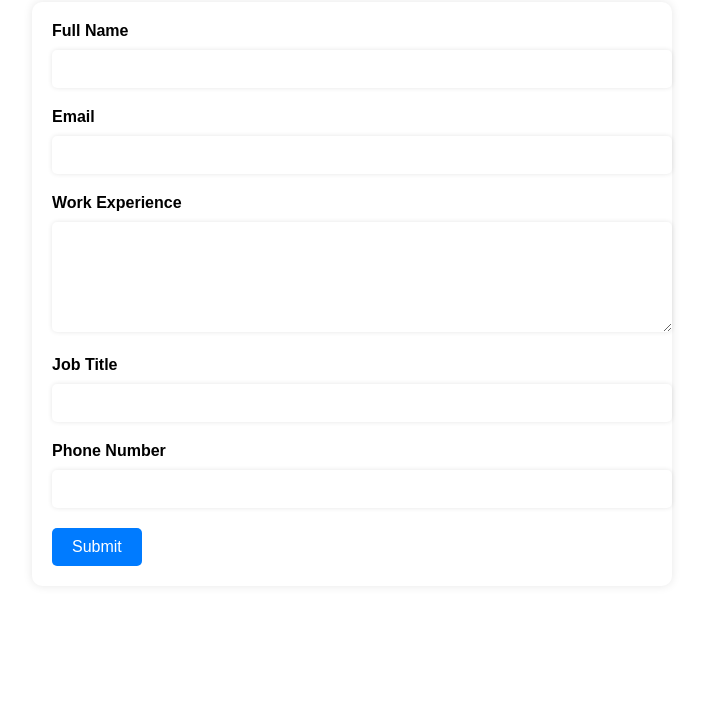
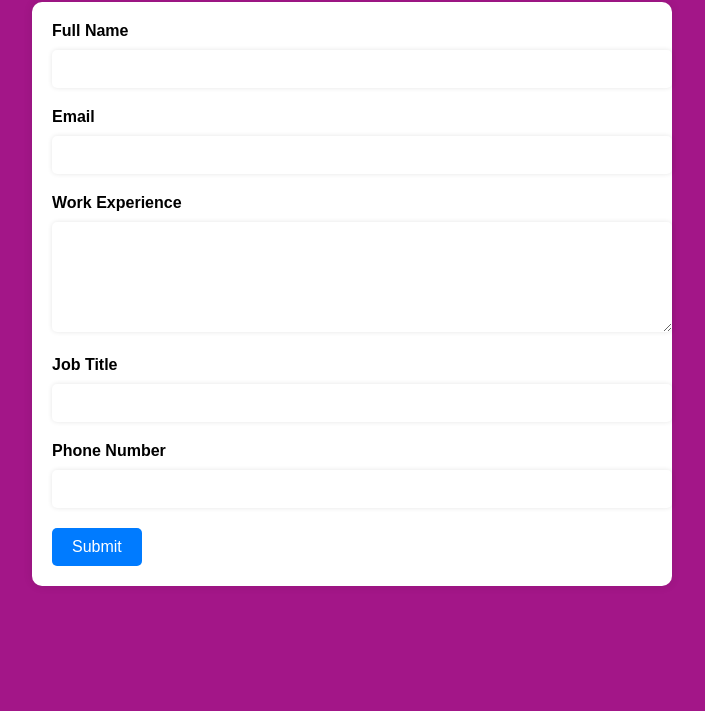
Before and after one commit to arohyadav/nodecicd, a website: page index.html in a window 1280 px wide. Shown: the part 89-800 px from the top of the page, without its empty margins (288-993 px from the left). Drawn offline with Linux system fonts and the light colour scheme.

Commit message:
Update index.html

```diff
--- a/index.html
+++ b/index.html
@@ -5,7 +5,7 @@
 	<style>
 		body {
 			font-family: Arial, sans-serif;
-			background-color: #FFFFF;
+			background-color: #A31688;
 			padding: 10px;
 		}
 		h1 {
```
